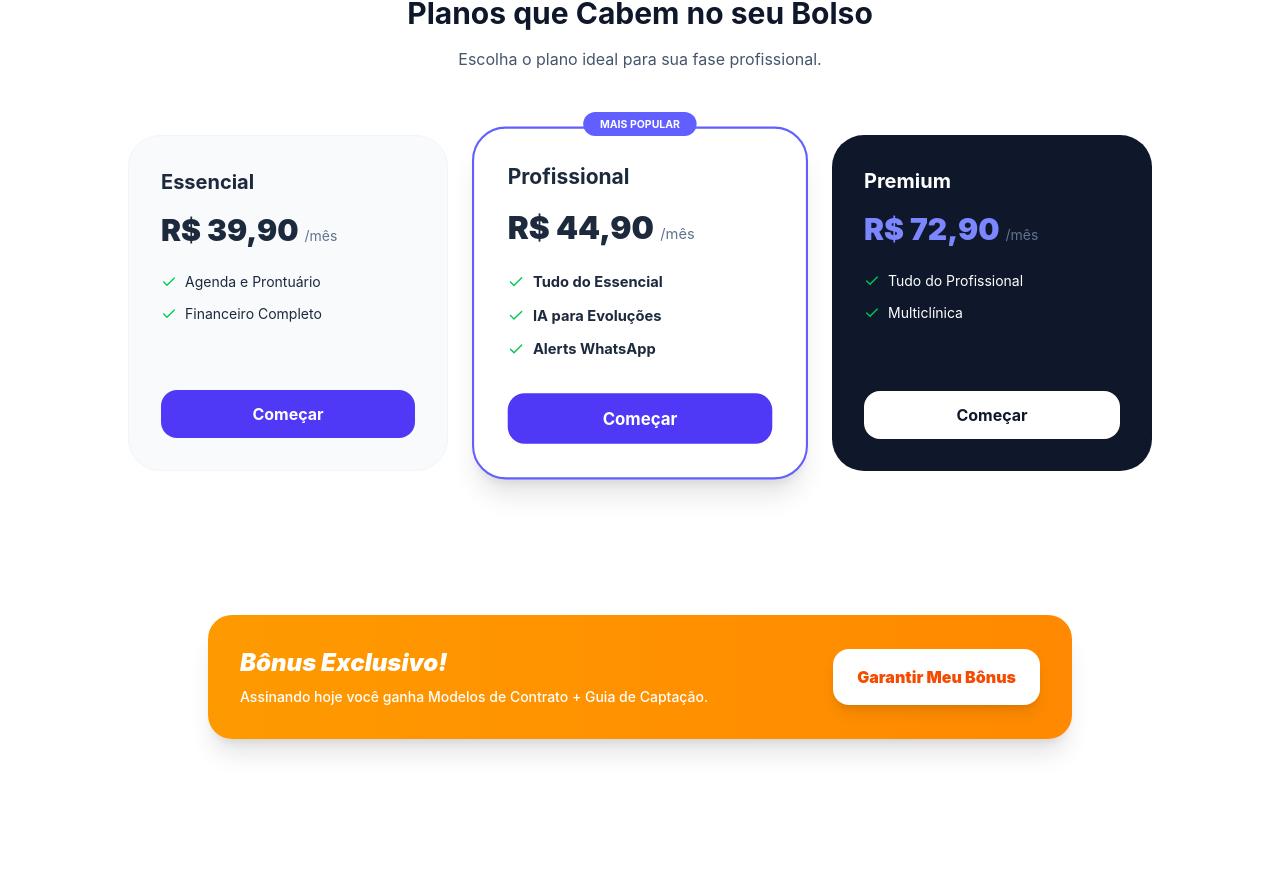
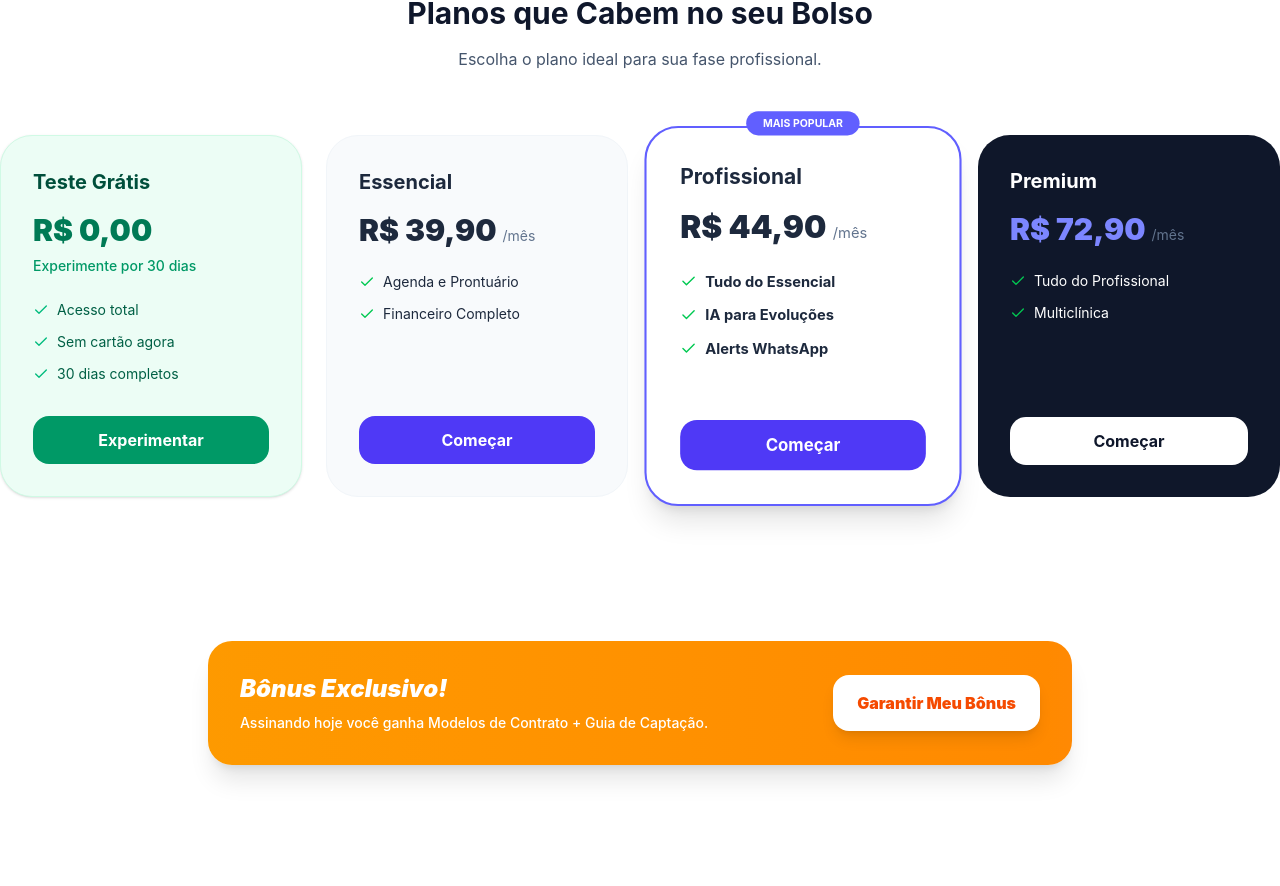
Before and after one commit to jeffersomlimainf-eng/mindcare-os, a React (Vite) app: page /vendas in a window 1280 px wide. Shown: the part 3005-3891 px from the top of the page. Built offline with nearby package versions, Linux system fonts and the light colour scheme; no server answers; the database is empty.

Commit message:
feat: adicionar card de teste grátis de 30 dias

```diff
--- a/src/pages/Vendas.jsx
+++ b/src/pages/Vendas.jsx
@@ -251,7 +251,19 @@ export default function Vendas() {
             <p className="text-slate-600">Escolha o plano ideal para sua fase profissional.</p>
           </div>
 
-          <div className="grid md:grid-cols-3 gap-8 max-w-5xl mx-auto">
+          <div className="grid md:grid-cols-2 lg:grid-cols-4 gap-6 max-w-7xl mx-auto">
+            {/* Free Trial */}
+            <div className="bg-emerald-50 p-8 rounded-[32px] border border-emerald-100 flex flex-col shadow-sm">
+              <h3 className="text-xl font-bold mb-4 text-emerald-900">Teste Grátis</h3>
+              <div className="text-3xl font-black mb-2 text-emerald-700">R$ 0,00</div>
+              <p className="text-sm text-emerald-600 mb-6 font-medium">Experimente por 30 dias</p>
+              <ul className="space-y-3 mb-8 flex-grow">
+                <li className="text-sm flex items-center gap-2 text-emerald-800"><Check size={16} className="text-emerald-500"/> Acesso total</li>
+                <li className="text-sm flex items-center gap-2 text-emerald-800"><Check size={16} className="text-emerald-500"/> Sem cartão agora</li>
+                <li className="text-sm flex items-center gap-2 text-emerald-800"><Check size={16} className="text-emerald-500"/> 30 dias completos</li>
+              </ul>
+              <Link to="/cadastrar" className="bg-emerald-600 text-white py-3 rounded-2xl font-bold text-center hover:bg-emerald-700 transition-colors">Experimentar</Link>
+            </div>
             {/* Essential */}
             <div className="bg-slate-50 p-8 rounded-[32px] border border-slate-100 flex flex-col">
               <h3 className="text-xl font-bold mb-4">Essencial</h3>
```
